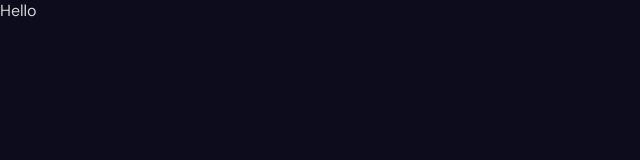
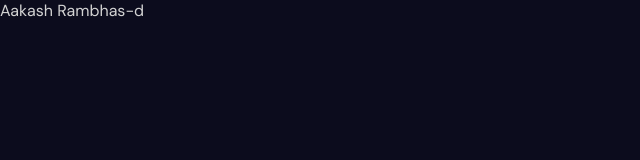
Before and after one commit to AakashRam70/3D-portfolio, a React (Vite) app: page / in a window 1280 px wide. Shown: the top 160 px of the page, without its empty margins (0-640 px from the left). Built offline with nearby package versions, Linux system fonts and the light colour scheme.

Commit message:
adding Navbar.jsx

```diff
--- a/src/App.jsx
+++ b/src/App.jsx
@@ -1,7 +1,10 @@
 import "./app.scss"
+import Navbar from "./components/navbar/Navbar";
 const App = () => {
   return <div>
-    <section><a href="">Hello</a></section>
+    <section>
+      <Navbar />
+    </section>
     <section>Parallax</section>
     <section>Services</section>
     <section>Parallax</section>
--- a/src/components/navbar/Navbar.jsx
+++ b/src/components/navbar/Navbar.jsx
@@ -3,8 +3,15 @@ import "./navbar.scss"
 
 const Navbar = () => {
     return (
-        <div className='navbar'>Navbar</div>
+        <div className='navbar'>
+            {/* Sidebar */}
+            <div className="wrapper">
+                <span>Aakash Rambhas-d</span>
+                <div className="social">
+                </div>
+            </div>
+        </div>
     )
 }
 
-export default Navbar
+export default Navbar;
```
